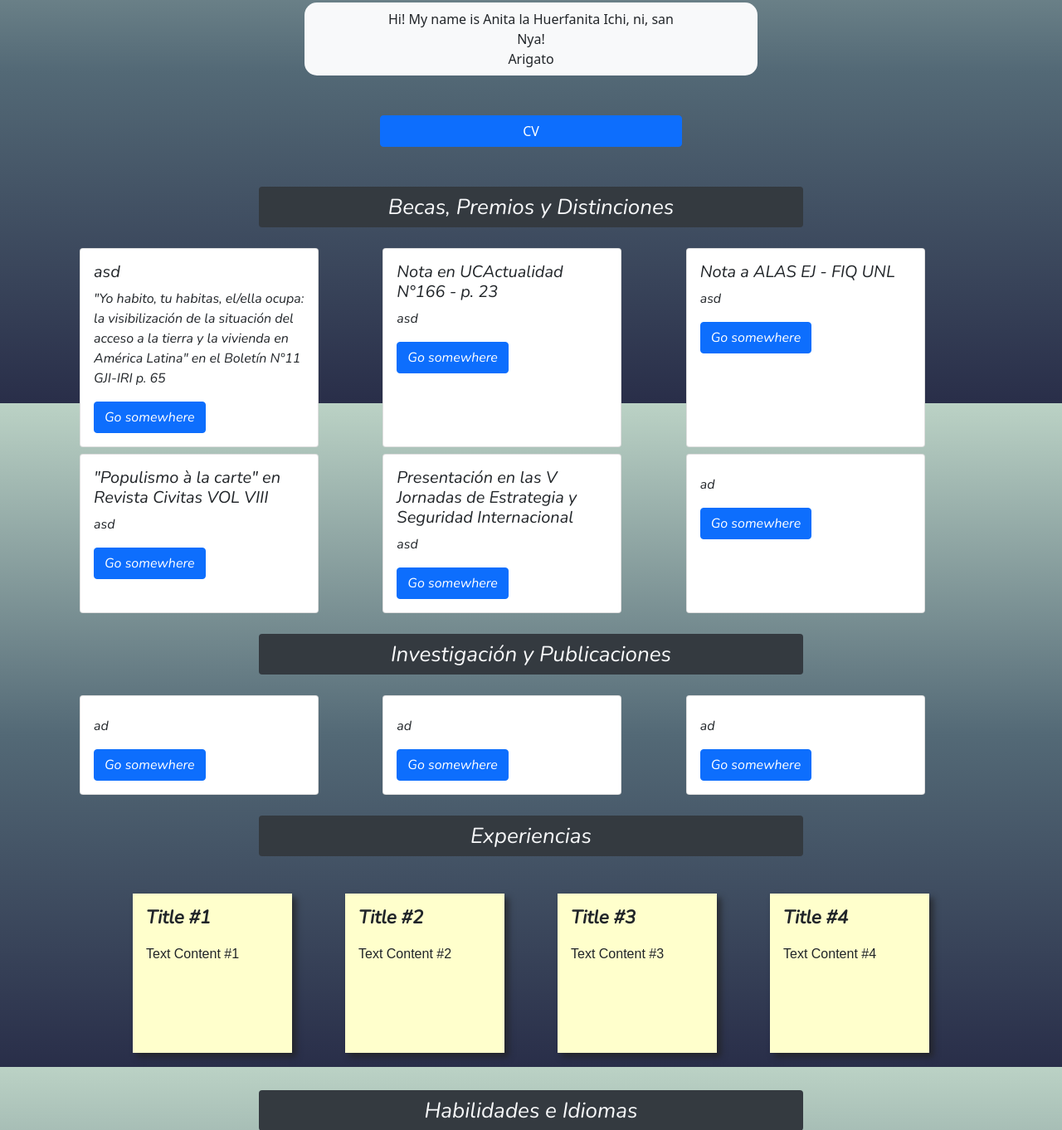
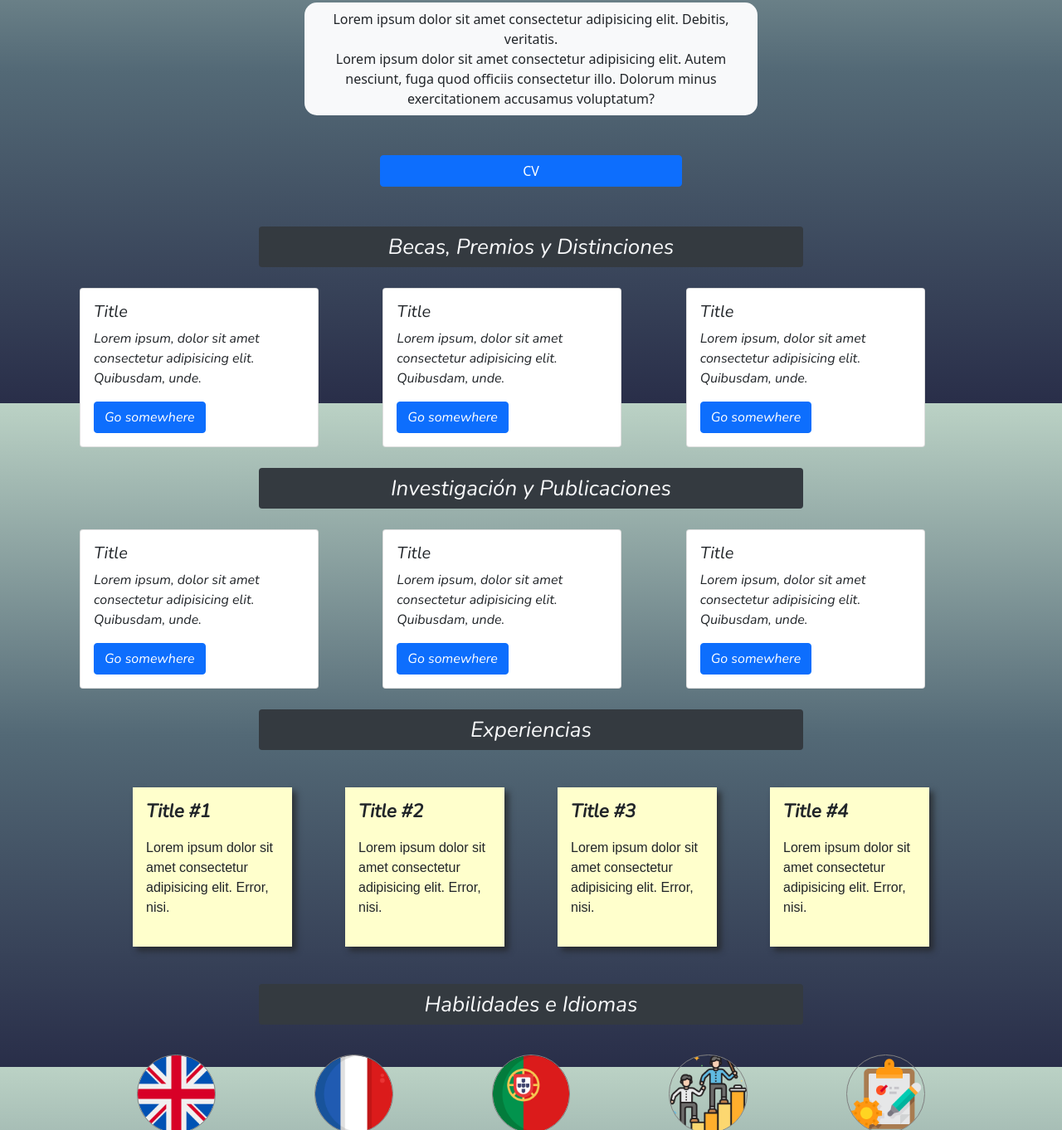
Before and after one commit to Gonzacap/anita-portfolio, a plain HTML site: page index.html in a window 1280 px wide. Shown: the part 314-1676 px from the top of the page at 83% size. Drawn offline with nearby package versions, Linux system fonts and the light colour scheme.

Commit message:
final updates

```diff
--- a/index.html
+++ b/index.html
@@ -33,10 +33,9 @@
 				<div class="container justify-content-center my-3 mx-auto">
 
 					<div class="text-center bg-light p-2" id="description">
-					Hi! My name is Anita la Huerfanita
-					Ichi, ni, san<br>
-					Nya!<br>
-					Arigato
+					Lorem ipsum dolor sit amet consectetur adipisicing elit. Debitis, veritatis.
+					<br>
+					Lorem ipsum dolor sit amet consectetur adipisicing elit. Autem nesciunt, fuga quod officiis consectetur illo. Dolorum minus exercitationem accusamus voluptatum?
 					</div>
 
 				</div>
@@ -50,8 +49,6 @@
 		</div>
 
 		<main id="app" class="container">
-
-			<!--meter cada seccion en un div y darke un relative y adenreo absolute-->
 
 			<div class="container">
 				<div class="d-flex h5 text-center justify-content-center" id="sep-title">
@@ -71,7 +68,7 @@
 					></project-card>
 				</div>
 
-				<span class="slice" onClick="rightSlice1()"><span class="arrow-r"></span></span>
+				<span class="slice" onClick=""><span class="arrow-r"></span></span>
 			</div>
 
 			<div class="container">
@@ -92,7 +89,7 @@
 					></project-card>
 				</div>
 
-				<span class="slice" onClick="rightSlice2()"><span class="arrow-r"></span></span>
+				<span class="slice" onClick=""><span class="arrow-r"></span></span>
 			</div>
 
 			<div class="container">
--- a/src/script.js
+++ b/src/script.js
@@ -32,75 +32,55 @@ const app = new Vue({
     data:{
         firstCards:[
             {
-                title : 'asd',
-                //ico : "fab fa-java fa-8x",
-                desc : '"Yo habito, tu habitas, el/ella ocupa: la visibilización de la situación del acceso a la tierra y la vivienda en América Latina" en el Boletín N°11 GJI-IRI p. 65',
-                link : "src/routes/r1.html"
+                title : 'Title',
+                desc : 'Lorem ipsum, dolor sit amet consectetur adipisicing elit. Quibusdam, unde.',
+                link : "#"
             },
             {
-                title : 'Nota en UCActualidad N°166 - p. 23',
-                //ico : "fab fa-java fa-8x",
-                desc : "asd",
+                title : 'Title',
+                desc : 'Lorem ipsum, dolor sit amet consectetur adipisicing elit. Quibusdam, unde.',
                 link : "src/routes/r2.html"
             },
             {
-                title : 'Nota a ALAS EJ - FIQ UNL',
-                //ico : "fab fa-java fa-8x",
-                desc : "asd",
-                link : "http://www.fiq.unl.edu.ar/noticia/47608/alas_una_empresa_junior_que_ayuda_a_incorporar_herramientas_de_ingenier%C3%ADa_a_pymes.html"
-            },
-            {
-                title : '"Populismo à la carte" en Revista Civitas VOL VIII',
-                //ico : "fab fa-java fa-8x",
-                desc : "asd",
-                link : "src/routes/r3.html"
-            },
-            {
-                title : 'Presentación en las V Jornadas de Estrategia y Seguridad Internacional',
-                //ico : "fab fa-java fa-8x",
-                desc : "asd",
-                link : "https://drive.google.com/file/d/1DGI-uCM3YZwKGoavQdxQYZEpvnxgNQsh/view"
-            },
-            {
-                title : '',
-                //ico : "fab fa-java fa-8x",
-                desc : "ad",
+                title : 'Title',
+                desc : 'Lorem ipsum, dolor sit amet consectetur adipisicing elit. Quibusdam, unde.',
                 link : "#"
             },
+            /*{
+                title : 'Title',
+                desc : 'Lorem ipsum, dolor sit amet consectetur adipisicing elit. Quibusdam, unde.',
+                link : "#"
+            },*/
         ],
         secondCards:[
             {
-                title : '',
-                //ico : "fab fa-java fa-8x",
-                desc : "ad",
+                title : 'Title',
+                desc : 'Lorem ipsum, dolor sit amet consectetur adipisicing elit. Quibusdam, unde.',
                 link : "#"
             },
             {
-                title : '',
-                //ico : "fab fa-java fa-8x",
-                desc : "ad",
+                title : 'Title',
+                desc : 'Lorem ipsum, dolor sit amet consectetur adipisicing elit. Quibusdam, unde.',
                 link : "#"
             },
             {
-                title : '',
-                //ico : "fab fa-java fa-8x",
-                desc : "ad",
+                title : 'Title',
+                desc : 'Lorem ipsum, dolor sit amet consectetur adipisicing elit. Quibusdam, unde.',
                 link : "#"
             },
             /*{
-                title : '',
-                //ico : "fab fa-java fa-8x",
-                desc : "ad",
+                title : 'Title',
+                desc : 'Lorem ipsum, dolor sit amet consectetur adipisicing elit. Quibusdam, unde.',
                 link : "#"
             },*/
         ],
         exp: [
-            {title: 'Title #1', desc: 'Text Content #1'},
-            {title: 'Title #2', desc: 'Text Content #2'},
-            {title: 'Title #3', desc: 'Text Content #3'},
-            {title: 'Title #4', desc: 'Text Content #4'},
-            /*{title: 'Title #5', desc: 'Text Content #5'},
-            {title: 'Title #6', desc: 'Text Content #6'},*/
+            {title: 'Title #1', desc: 'Lorem ipsum dolor sit amet consectetur adipisicing elit. Error, nisi.'},
+            {title: 'Title #2', desc: 'Lorem ipsum dolor sit amet consectetur adipisicing elit. Error, nisi.'},
+            {title: 'Title #3', desc: 'Lorem ipsum dolor sit amet consectetur adipisicing elit. Error, nisi.'},
+            {title: 'Title #4', desc: 'Lorem ipsum dolor sit amet consectetur adipisicing elit. Error, nisi.'},
+            /*{title: 'Title #5', desc: 'Lorem ipsum dolor sit amet consectetur adipisicing elit. Error, nisi.'},
+            {title: 'Title #6', desc: 'Lorem ipsum dolor sit amet consectetur adipisicing elit. Error, nisi.'},*/
         ]
     }
 });
@@ -113,25 +93,15 @@ document.body.addEventListener("click", function(e) {
     if( eventName == 'note-link' || eventName == 'aux') {
         e.preventDefault();
         //console.log('good');
-    }/*
+    }
     else{
         console.log(eventName);
-    }*/
+    }
 
 });
 
 document.body.addEventListener("keydown", function(e) {
-    console.log("name: "+e);
+
+    var eventName = String((e.target).className);
+    console.log(eventName);
 });
-
-function rightSlice1(){
-
-    /*console.log(document.body.scrollLeft);
-    document.body.scrollLeft=10;
-    //console.log(document.body.scrollLeft());*/
-
-    //var elmnt = document.getElementById("card-container-1");
-    /*console.log(document.body.scrollLeft);
-    document.body.scrollLeft+=30;
-    console.log(document.body.scrollLeft);*/
-}
```
Also changed, not shown: 2 other files.
